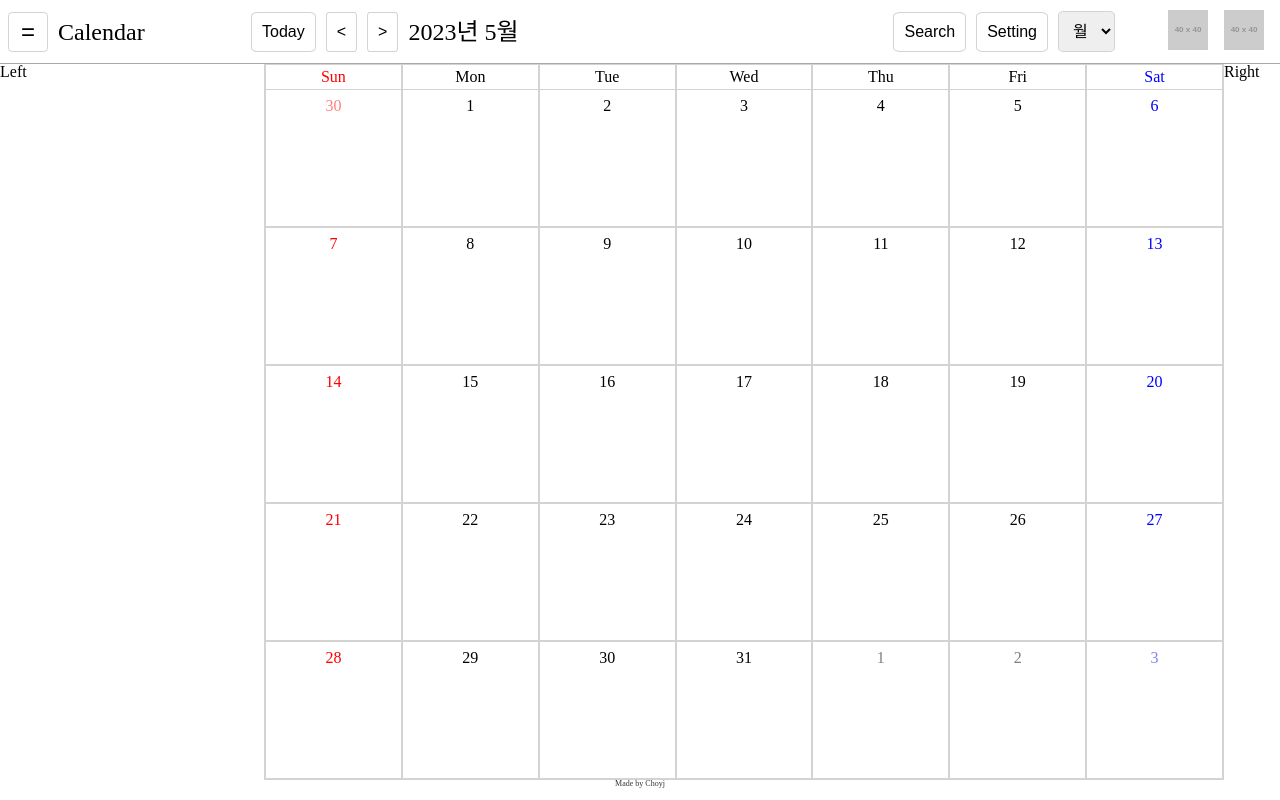
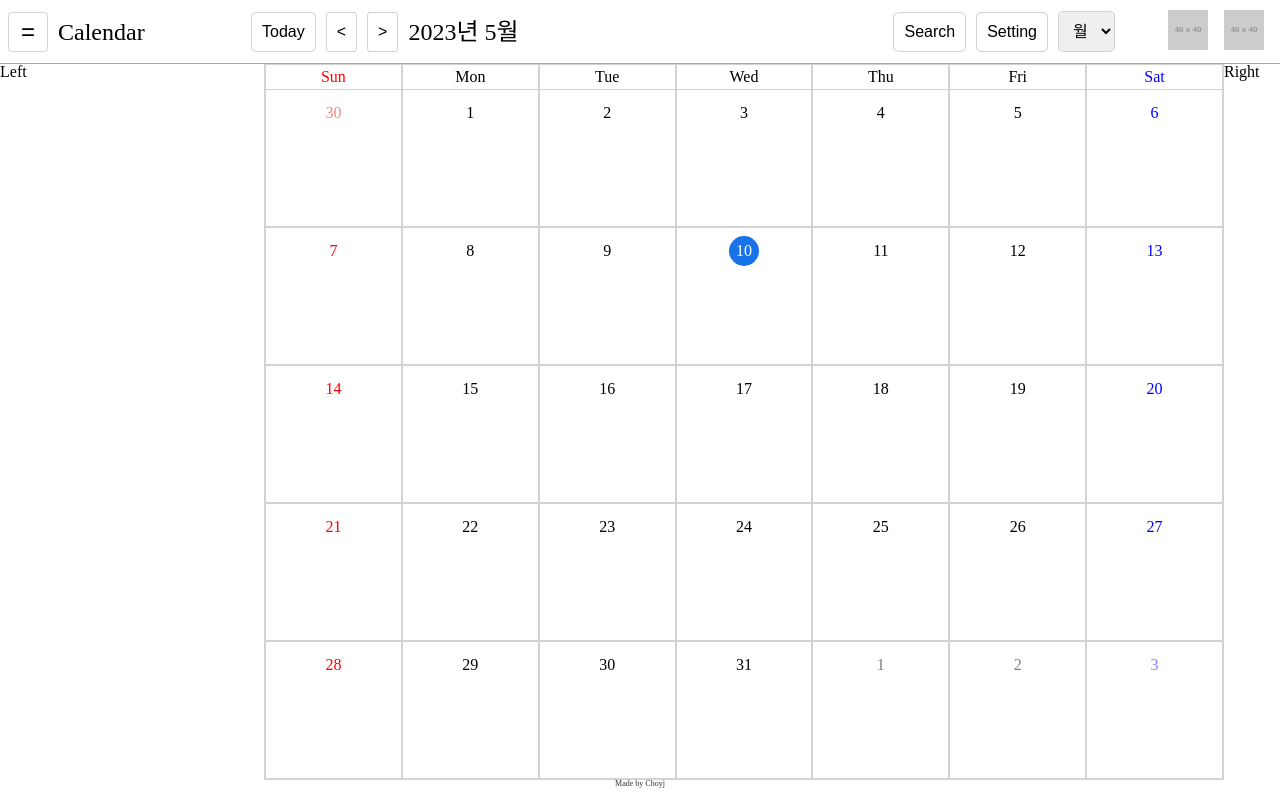
Before and after one commit to choyj2012/Calendar, a React (Vite) app: page / in a window 1280 px wide. Built offline with nearby package versions, Linux system fonts and the light colour scheme.

Commit message:
오늘 날짜에 강조 표시

```diff
--- a/src/Container.css
+++ b/src/Container.css
@@ -71,12 +71,20 @@
   background-color: lightblue;
 }
 
+.date-num {
+  border-radius: 100%;
+  padding: 7px;
+}
+
 .basic {opacity: 1;}
 .light {opacity: 0.5;}
 .weekday {color: black;}
 .sun {color: red;}
 .sat {color: blue;}
-
+.today {
+  background-color: rgba(25,115,232,1);
+  color: white;
+}
 .container-right {
   width: 56px;
 }
--- a/src/Container.jsx
+++ b/src/Container.jsx
@@ -104,7 +104,7 @@ const Week = ({
           selectedDate = true;
 
         return (
-          <Date
+          <DateComp
             key={i}
             weekNum={weekNum}
             date={date}
@@ -118,12 +118,13 @@ const Week = ({
   );
 };
 
-const Date = ({ weekNum, date, day, setSelectedCord, selectedDate }) => {
-  let dayColor = "weekday",
-    numColor = "basic";
-  if (date.month !== "curr") numColor = "light";
-  if (day === 0) dayColor = "sun";
-  if (day === 6) dayColor = "sat";
+const DateComp = ({ weekNum, date, day, setSelectedCord, selectedDate }) => {
+  let className = ['weekday', 'basic', 'date-num'];
+
+  if (day === 0) className[0] = 'sun';
+  if (day === 6) className[0] = 'sat';
+  if (date.month !== "curr") className[1] = "light";
+  if (new Date().getDate() == date.date) className.push('today');
 
   const handleClick = () => {
     setSelectedCord((cord) => {
@@ -143,7 +144,7 @@ const Date = ({ weekNum, date, day, setSelectedCord, selectedDate }) => {
       className={"date" + (selectedDate ? " selected-width" : "")}
       onClick={handleClick}
     >
-      <div className={dayColor + " " + numColor}>{date.date}</div>
+      <div className={className.join(' ')}>{date.date}</div>
     </div>
   );
 };
```
